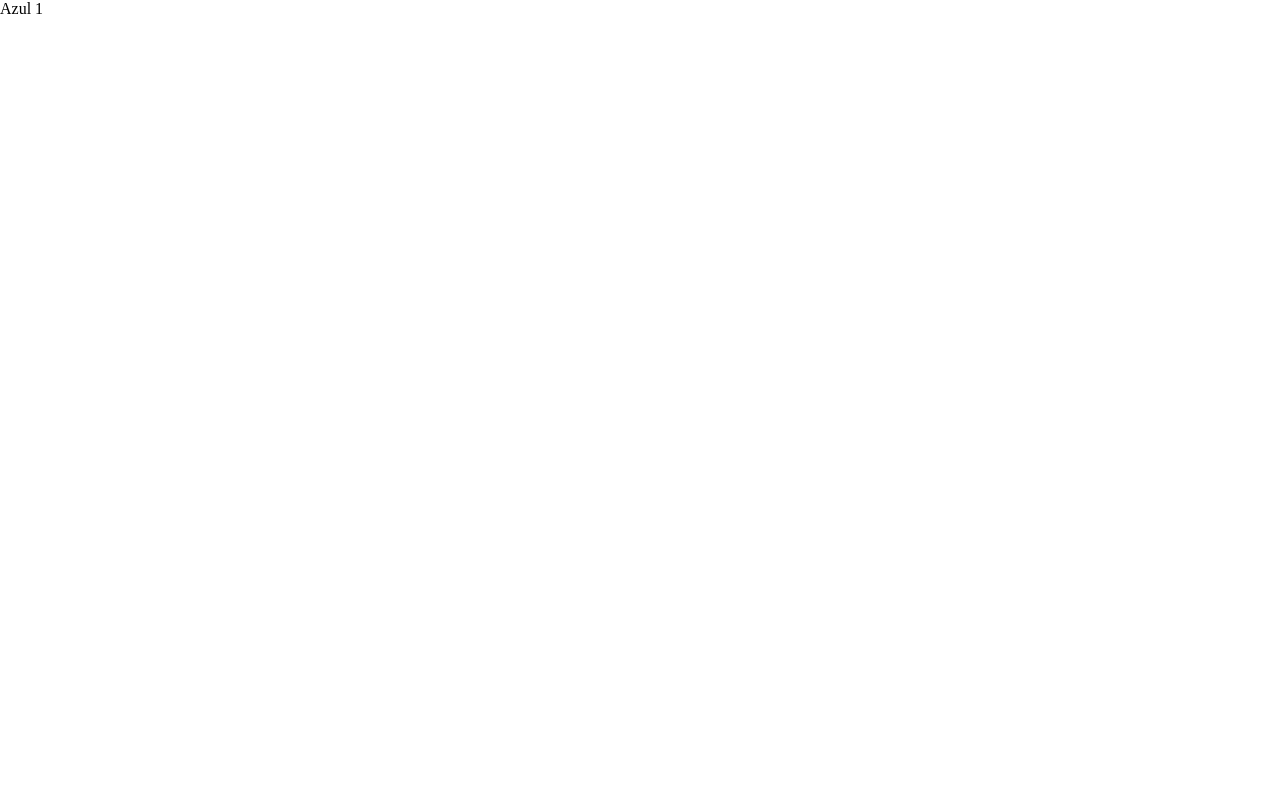
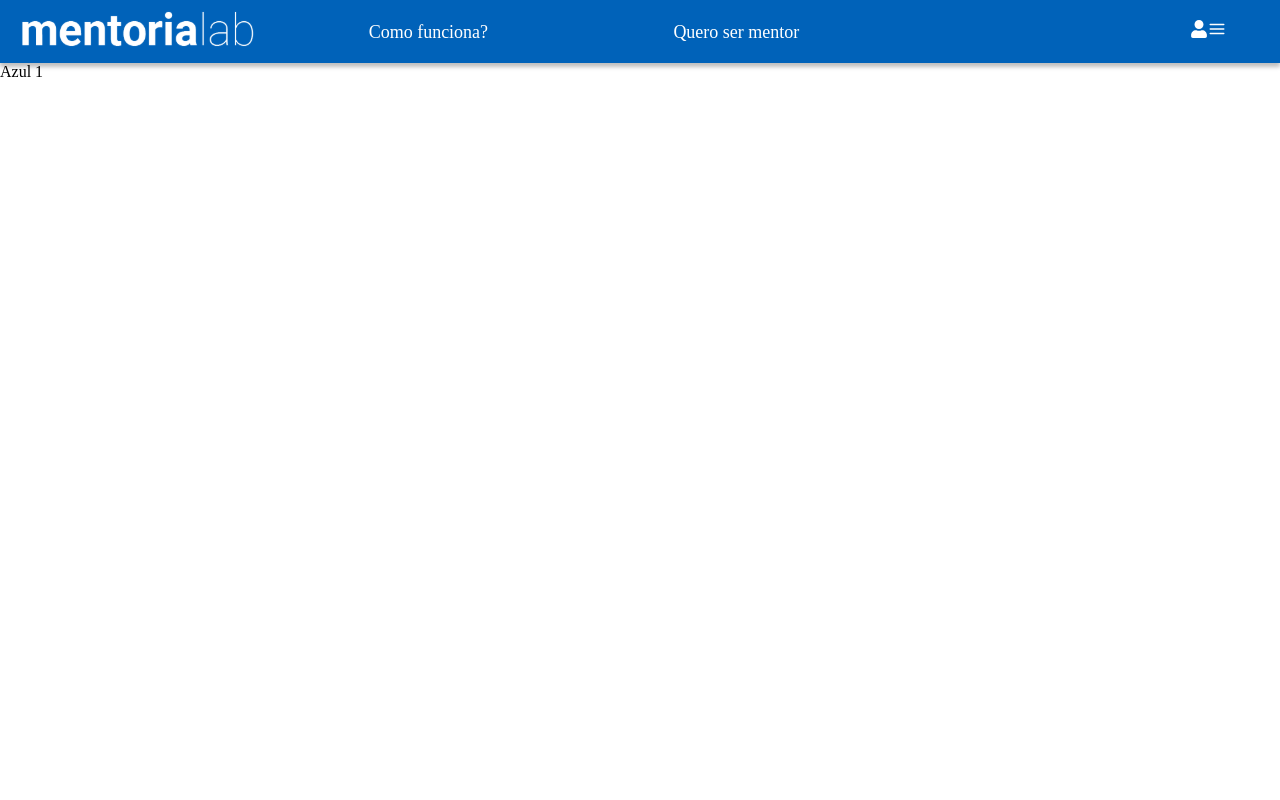
Before and after one commit to React-Girls/appmentoria-frontend, a Next.js app: page / in a window 1280 px wide. Shown: the top 800 px of the page. Built offline with nearby package versions, Linux system fonts and the light colour scheme.

Commit message:
Criado componente menu

```diff
--- a/package.json
+++ b/package.json
@@ -13,6 +13,7 @@
     "next": "10.2.0",
     "react": "17.0.2",
     "react-dom": "17.0.2",
+    "react-icons": "^4.2.0",
     "styled-components": "^5.3.0"
   },
   "devDependencies": {
--- /dev/null
+++ b/src/components/Header/index.js
@@ -0,0 +1,33 @@
+import Link from 'next/link';
+import { HeaderWrapper } from "./styledHeader";
+import { FaUser } from "react-icons/fa";
+import { FiMenu } from 'react-icons/fi';
+
+export default function Header(){
+
+    return(
+        <HeaderWrapper>
+            <div className="headerContainer">
+                <div className="info">
+                    <img src="./assets/home/logo.svg" alt="Logo Mentoria Lab"/>
+                    <div>
+                        <Link href='/'>
+                            <a>Como funciona?</a>
+                        </Link>
+                        <Link href='/'>
+                            <a>Quero ser mentor</a>
+                        </Link>
+                    </div>
+                </div>
+                <div className="signin">
+                    <Link href="/">
+                       <a><FaUser /></a>
+                    </Link>
+                    <Link href="/">
+                        <a><FiMenu /></a>
+                    </Link>
+                </div>
+            </div>
+        </HeaderWrapper>
+    )
+}
--- /dev/null
+++ b/src/components/Header/styledHeader.js
@@ -0,0 +1,43 @@
+import styled from 'styled-components'
+
+export const HeaderWrapper = styled.div`
+    width: 100%;
+    height: 63px;
+
+    background: #0062B9;
+    box-shadow: 0px 4px 4px rgba(0, 0, 0, 0.25);
+
+    color: #FFFFFF;
+    font-size: 18px;
+    line-height: 30px;
+
+    display: flex;
+    align-items: center;
+
+    .headerContainer{
+        width: 100%;
+        display: flex;
+        padding: 0 10px;
+        align-items: center;
+        justify-content: space-between;
+
+        .info{
+            width: 70%;
+            padding-left: 10px;
+            display: flex;
+            align-items: center;
+
+            & > div{
+                width: 100%;
+                margin-left: 20px;
+
+                display: flex;
+                justify-content: space-around;
+            }
+        }
+
+        .signin{
+            width: 80px;
+        }
+    }
+`
--- a/src/pages/_app.js
+++ b/src/pages/_app.js
@@ -1,4 +1,5 @@
 import Globals from '../styles/globals'
+import Header from '../components/Header'
 
 
 function MyApp({ Component, pageProps }) {
@@ -7,7 +8,7 @@ function MyApp({ Component, pageProps }) {
       <Globals />
       <div className="wrapper">
         <header />
-        {/* Substituir o header pelo componente do menu */}
+          <Header />
         <main>
           <Component {...pageProps} />
         </main>
```
Also changed, not shown: public/assets/home/logo.svg (added), 1 other file (tests, documents, lock files or other folders).
